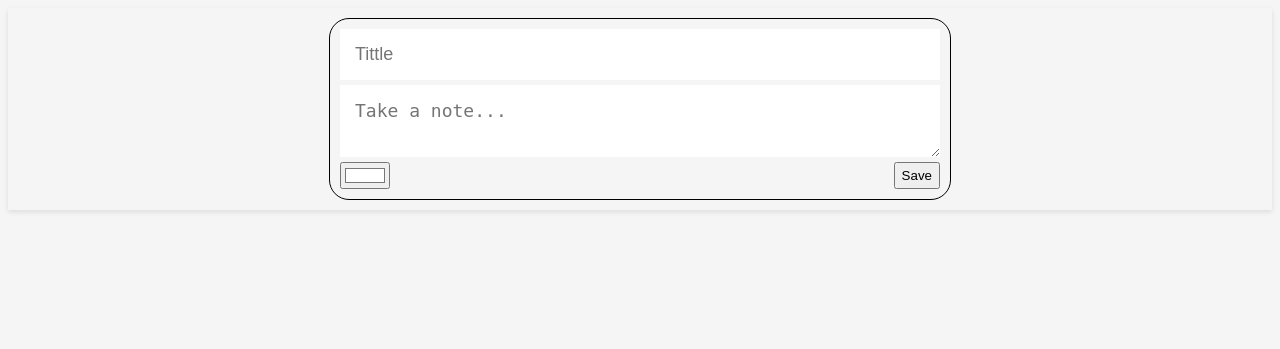
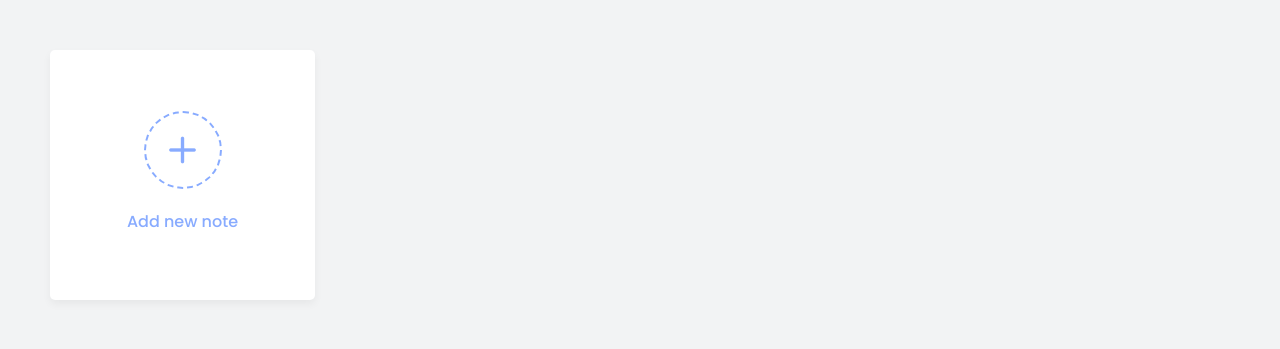
Before and after one commit to sathagesey33/Mama-s-Joy, a Flask app: page /templates/keepnotes in a window 1280 px wide. Shown: the top 349 px of the page. Run offline with Flask 3, Linux system fonts and the light colour scheme.

Commit message:
change the layout to the keepnotes page

```diff
--- a/mamajoy/static/notes.js
+++ b/mamajoy/static/notes.js
@@ -1,43 +1,106 @@
-document.getElementById('new-note-button').addEventListener('click', function() {
-  var noteTitle = document.getElementById('new-note-title').value;
-  var noteContent = document.getElementById('new-note-content').value;
-  var noteColor = document.getElementById('new-note-color').value;
-  if (noteTitle || noteContent) {
-    var noteElement = document.createElement('div');
-    noteElement.style.backgroundColor = noteColor;
-    noteElement.innerHTML = '<h2>' + noteTitle + '</h2><p>' + noteContent + '</p><button class="delete-note">Delete</button>';
-    noteElement.querySelector('.delete-note').addEventListener('click', function() {
-      noteElement.remove();
-    });
-    document.getElementById('notes-container').appendChild(noteElement);
-    document.getElementById('new-note-title').value = '';
-    document.getElementById('new-note-content').value = '';
-    document.getElementById('new-note-color').value = '#ffffff';
-  }
+//
+const addBox = document.querySelector(".add-box"),
+popupBox = document.querySelector(".popup-box"),
+popupTitle = popupBox.querySelector("header p"),
+closeIcon = popupBox.querySelector("header i"),
+titleTag = popupBox.querySelector("input"),
+descTag = popupBox.querySelector("textarea"),
+addBtn = popupBox.querySelector("button");
+
+const months = ["January", "February", "March", "April", "May", "June", "July",
+              "August", "September", "October", "November", "December"];
+const notes = JSON.parse(localStorage.getItem("notes") || "[]");
+let isUpdate = false, updateId;
+
+addBox.addEventListener("click", () => {
+    popupTitle.innerText = "Add a new Note";
+    addBtn.innerText = "Add Note";
+    popupBox.classList.add("show");
+    document.querySelector("body").style.overflow = "hidden";
+    if(window.innerWidth > 660) titleTag.focus();
 });
 
-function autoExpand(element) {
-  element.style.height = 'inherit';
-  const computed = window.getComputedStyle(element);
-  const height = parseInt(computed.getPropertyValue('border-top-width'), 10)
-               + parseInt(computed.getPropertyValue('padding-top'), 10)
-               + element.scrollHeight
-               + parseInt(computed.getPropertyValue('padding-bottom'), 10)
-               + parseInt(computed.getPropertyValue('border-bottom-width'), 10);
+closeIcon.addEventListener("click", () => {
+    isUpdate = false;
+    titleTag.value = descTag.value = "";
+    popupBox.classList.remove("show");
+    document.querySelector("body").style.overflow = "auto";
+});
 
-  element.style.height = height + 'px';
+function showNotes() {
+    if(!notes) return;
+    document.querySelectorAll(".note").forEach(li => li.remove());
+    notes.forEach((note, id) => {
+        let filterDesc = note.description.replaceAll("\n", '<br/>');
+        let liTag = `<li class="note">
+                        <div class="details">
+                            <p>${note.title}</p>
+                            <span>${filterDesc}</span>
+                        </div>
+                        <div class="bottom-content">
+                            <span>${note.date}</span>
+                            <div class="settings">
+                                <i onclick="showMenu(this)" class="uil uil-ellipsis-h"></i>
+                                <ul class="menu">
+                                    <li onclick="updateNote(${id}, '${note.title}', '${filterDesc}')"><i class="uil uil-pen"></i>Edit</li>
+                                    <li onclick="deleteNote(${id})"><i class="uil uil-trash"></i>Delete</li>
+                                </ul>
+                            </div>
+                        </div>
+                    </li>`;
+        addBox.insertAdjacentHTML("afterend", liTag);
+    });
+}
+showNotes();
+
+function showMenu(elem) {
+    elem.parentElement.classList.add("show");
+    document.addEventListener("click", e => {
+        if(e.target.tagName != "I" || e.target != elem) {
+            elem.parentElement.classList.remove("show");
+        }
+    });
 }
 
-document.getElementById('new-note-title').addEventListener('input', function() {
-  autoExpand(this);
+function deleteNote(noteId) {
+    let confirmDel = confirm("Are you sure you want to delete this note?");
+    if(!confirmDel) return;
+    notes.splice(noteId, 1);
+    localStorage.setItem("notes", JSON.stringify(notes));
+    showNotes();
+}
+
+function updateNote(noteId, title, filterDesc) {
+    let description = filterDesc.replaceAll('<br/>', '\r\n');
+    updateId = noteId;
+    isUpdate = true;
+    addBox.click();
+    titleTag.value = title;
+    descTag.value = description;
+    popupTitle.innerText = "Update a Note";
+    addBtn.innerText = "Update Note";
+}
+
+addBtn.addEventListener("click", e => {
+    e.preventDefault();
+    let title = titleTag.value.trim(),
+    description = descTag.value.trim();
+
+    if(title || description) {
+        let currentDate = new Date(),
+        month = months[currentDate.getMonth()],
+        day = currentDate.getDate(),
+        year = currentDate.getFullYear();
+
+        let noteInfo = {title, description, date: `${month} ${day}, ${year}`}
+        if(!isUpdate) {
+            notes.push(noteInfo);
+        } else {
+            isUpdate = false;
+            notes[updateId] = noteInfo;
+        }
+        localStorage.setItem("notes", JSON.stringify(notes));
+        showNotes();
+        closeIcon.click();
+    }
 });
-
-document.getElementById('new-note-content').addEventListener('input', function() {
-  autoExpand(this);
-});
-
-document.getElementById('notes-container').addEventListener('click', function(event) {
-  if (event.target.classList.contains('note')) {
-    event.target.classList.toggle('expanded');
-  }
-});
--- a/mamajoy/static/style/notes.css
+++ b/mamajoy/static/style/notes.css
@@ -1,54 +1,246 @@
-body {
-  font-family: 'Roboto', sans-serif;
-  background-color: #f5f5f5;
+/* Import Google Font - Poppins */
+@import url('https://fonts.googleapis.com/css2?family=Poppins:wght@400;500;600;700&display=swap');
+*{
+  margin: 0;
+  padding: 0;
+  box-sizing: border-box;
+  font-family: 'Poppins', sans-serif;
+}
+body{
+  background: #f2f3f4;
+}
+::selection{
+  color: #fff;
+  background: #618cf8;
+}
+.wrapper{
+  margin: 50px;
+  display: grid;
+  gap: 25px;
+  grid-template-columns: repeat(auto-fill, 265px);
+}
+.wrapper li{
+  height: 250px;
+  list-style: none;
+  border-radius: 5px;
+  padding: 15px 20px 20px;
+  background: #fff;
+  box-shadow: 0 4px 8px rgba(0,0,0,0.05);
+}
+.add-box, .icon, .bottom-content,
+.popup, header, .settings .menu li{
+  display: flex;
+  align-items: center;
+  justify-content: space-between;
+}
+.add-box{
+  cursor: pointer;
+  flex-direction: column;
+  justify-content: center;
+}
+.add-box .icon{
+  height: 78px;
+  width: 78px;
+  color: #88ABFF;
+  font-size: 40px;
+  border-radius: 50%;
+  justify-content: center;
+  border: 2px dashed #88ABFF;
+}
+.add-box p{
+  color: #88ABFF;
+  font-weight: 500;
+  margin-top: 20px;
+}
+.note{
+  display: flex;
+  flex-direction: column;
+  justify-content: space-between;
+}
+.note .details{
+  max-height: 165px;
+  overflow-y: auto;
+}
+.note .details::-webkit-scrollbar,
+.popup textarea::-webkit-scrollbar{
+  width: 0;
+}
+.note .details:hover::-webkit-scrollbar,
+.popup textarea:hover::-webkit-scrollbar{
+  width: 5px;
+}
+.note .details:hover::-webkit-scrollbar-track,
+.popup textarea:hover::-webkit-scrollbar-track{
+  background: #f1f1f1;
+  border-radius: 25px;
+}
+.note .details:hover::-webkit-scrollbar-thumb,
+.popup textarea:hover::-webkit-scrollbar-thumb{
+  background: #e6e6e6;
+  border-radius: 25px;
+}
+.note p{
+  font-size: 22px;
+  font-weight: 500;
+}
+.note span{
+  display: block;
+  color: #575757;
+  font-size: 16px;
+  margin-top: 5px;
+}
+.note .bottom-content{
+  padding-top: 10px;
+  border-top: 1px solid #ccc;
+}
+.bottom-content span{
+  color: #6D6D6D;
+  font-size: 14px;
+}
+.bottom-content .settings{
+  position: relative;
+}
+.bottom-content .settings i{
+  color: #6D6D6D;
+  cursor: pointer;
+  font-size: 15px;
+}
+.settings .menu{
+  z-index: 1;
+  bottom: 0;
+  right: -5px;
+  padding: 5px 0;
+  background: #fff;
+  position: absolute;
+  border-radius: 4px;
+  transform: scale(0);
+  transform-origin: bottom right;
+  box-shadow: 0 0 6px rgba(0,0,0,0.15);
+  transition: transform 0.2s ease;
+}
+.settings.show .menu{
+  transform: scale(1);
+}
+.settings .menu li{
+  height: 25px;
+  font-size: 16px;
+  margin-bottom: 2px;
+  padding: 17px 15px;
+  cursor: pointer;
+  box-shadow: none;
+  border-radius: 0;
+  justify-content: flex-start;
+}
+.menu li:last-child{
+  margin-bottom: 0;
+}
+.menu li:hover{
+  background: #f5f5f5;
+}
+.menu li i{
+  padding-right: 8px;
 }
 
-#new-note-form {
-  display: flex;
+.popup-box{
+  position: fixed;
+  top: 0;
+  left: 0;
+  z-index: 2;
+  height: 100%;
+  width: 100%;
+  background: rgba(0,0,0,0.4);
+}
+.popup-box .popup{
+  position: absolute;
+  top: 50%;
+  left: 50%;
+  z-index: 3;
+  width: 100%;
+  max-width: 400px;
   justify-content: center;
-  align-items: center;
+  transform: translate(-50%, -50%) scale(0.95);
+}
+.popup-box, .popup{
+  opacity: 0;
+  pointer-events: none;
+  transition: all 0.25s ease;
+}
+.popup-box.show, .popup-box.show .popup{
+  opacity: 1;
+  pointer-events: auto;
+}
+.popup-box.show .popup{
+  transform: translate(-50%, -50%) scale(1);
+}
+.popup .content{
+  border-radius: 5px;
+  background: #fff;
+  width: calc(100% - 15px);
+  box-shadow: 0 0 15px rgba(0,0,0,0.1);
+}
+.content header{
+  padding: 15px 25px;
+  border-bottom: 1px solid #ccc;
+}
+.content header p{
+  font-size: 20px;
+  font-weight: 500;
+}
+.content header i{
+  color: #8b8989;
+  cursor: pointer;
+  font-size: 23px;
+}
+.content form{
+  margin: 15px 25px 35px;
+}
+.content form .row{
   margin-bottom: 20px;
-  padding: 10px;
-  background-color: transparent;
-  box-shadow: 0 2px 5px rgba(0, 0, 0, 0.1);
+}
+form .row label{
+  font-size: 18px;
+  display: block;
+  margin-bottom: 6px;
+}
+form :where(input, textarea){
+  height: 50px;
+  width: 100%;
+  outline: none;
+  font-size: 17px;
+  padding: 0 15px;
+  border-radius: 4px;
+  border: 1px solid #999;
+}
+form :where(input, textarea):focus{
+  box-shadow: 0 2px 4px rgba(0,0,0,0.11);
+}
+form .row textarea{
+  height: 150px;
+  resize: none;
+  padding: 8px 15px;
+}
+form button{
+  width: 100%;
+  height: 50px;
+  color: #fff;
+  outline: none;
+  border: none;
+  cursor: pointer;
+  font-size: 17px;
+  border-radius: 4px;
+  background: #0088FF;
 }
 
-#note-inputs-container {
-  display: flex;
-  flex-direction: column;
-  width: 50%;
-  border: 1px solid #000;
-  padding: 10px;
-  box-sizing: border-box;
-  border-radius: 20px;
+@media (max-width: 660px){
+  .wrapper{
+    margin: 15px;
+    gap: 15px;
+    grid-template-columns: repeat(auto-fill, 100%);
+  }
+  .popup-box .popup{
+    max-width: calc(100% - 15px);
+  }
+  .bottom-content .settings i{
+    font-size: 17px;
+  }
 }
-
-#new-note-title,
-#new-note-content {
-  border: none;
-  padding: 15px; /* Increase padding */
-  margin-bottom: 5px;
-  box-sizing: border-box;
-  font-size: 18px; /* Increase font size */
-}
-
-#new-note-extras {
-  display: flex;
-  justify-content: space-between;
-}
-
-#notes-container {
-  display: grid;
-  grid-template-columns: repeat(auto-fill, minmax(200px, 1fr));
-  gap: 20px;
-}
-
-#notes-container div {
-  padding: 20px;
-  background-color: #fff;
-  box-shadow: 0 2px 5px rgba(0, 0, 0, 0.1);
-  border-radius: 2px;
-  overflow-wrap: break-word; /* Wraps long words onto the next line */
-  word-wrap: break-word; /* For older browsers */
-  word-break: break-word; /* Breaks the line between any two letters if an otherwise unbreakable string is too long to fit */
-}
--- a/mamajoy/templates/keepnotes.html
+++ b/mamajoy/templates/keepnotes.html
@@ -1,25 +1,42 @@
 <!DOCTYPE html>
-<html lang="en">
+<html lang="en" dir="ltr">
 <head>
-  <meta charset="UTF-8">
+  <meta charset="utf-8">
+  <title>Notes App in JavaScript | CodingNepal</title>
+  <link rel="stylesheet" href="{{ url_for('static', filename='style/notes.css') }}">
   <meta name="viewport" content="width=device-width, initial-scale=1.0">
-  <link rel="stylesheet" href="{{ url_for('static', filename='style/notes.css') }}">
-  <title>Keep Notes</title>
+  <!-- Iconscout Link For Icons -->
+  <link rel="stylesheet" href="https://unicons.iconscout.com/release/v4.0.0/css/line.css">
 </head>
 <body>
-  <div id="new-note-form">
-    <div id="note-inputs-container">
-      <input type="text" id="new-note-title" placeholder="Tittle" />
-      <textarea id="new-note-content" placeholder="Take a note..."></textarea>
-      <div id="new-note-extras">
-        <input type="color" id="new-note-color" value="#ffffff">
-        <button id="new-note-button">Save</button>
+  <div class="popup-box">
+    <div class="popup">
+      <div class="content">
+        <header>
+          <p></p>
+          <i class="uil uil-times"></i>
+        </header>
+        <form action="#">
+          <div class="row title">
+            <label>Title</label>
+            <input type="text" spellcheck="false">
+          </div>
+          <div class="row description">
+            <label>Description</label>
+            <textarea spellcheck="false"></textarea>
+          </div>
+          <button></button>
+        </form>
       </div>
     </div>
   </div>
-  <div id="notes-container">
-    <!-- notes will be added here dynamically -->
+  <div class="wrapper">
+    <li class="add-box">
+      <div class="icon"><i class="uil uil-plus"></i></div>
+      <p>Add new note</p>
+    </li>
   </div>
+
   <script src="{{ url_for('static', filename='notes.js') }}"></script>
 </body>
 </html>
--- a/mamajoy/templates/nav.html
+++ b/mamajoy/templates/nav.html
@@ -13,10 +13,10 @@
 <body>
     <header class="nav">
         <img src="/static/images/Mama_s_Joy-removebg-preview.png" alt="Purple Rose Logo" id="logo">
-        <form action="/search" method="get">
+        <!-- <form action="/search" method="get">
             <input type="search" name="q" placeholder="Search...">
             <input type="submit" value="Search">
-        </form>
+        </form> -->
         <img src="/static/images/andrae-ricketts-Q9_zv0LN4jU-unsplash.jpg" alt="Profile" class="profile-image"
             loading="lazy">
     </header>
```
